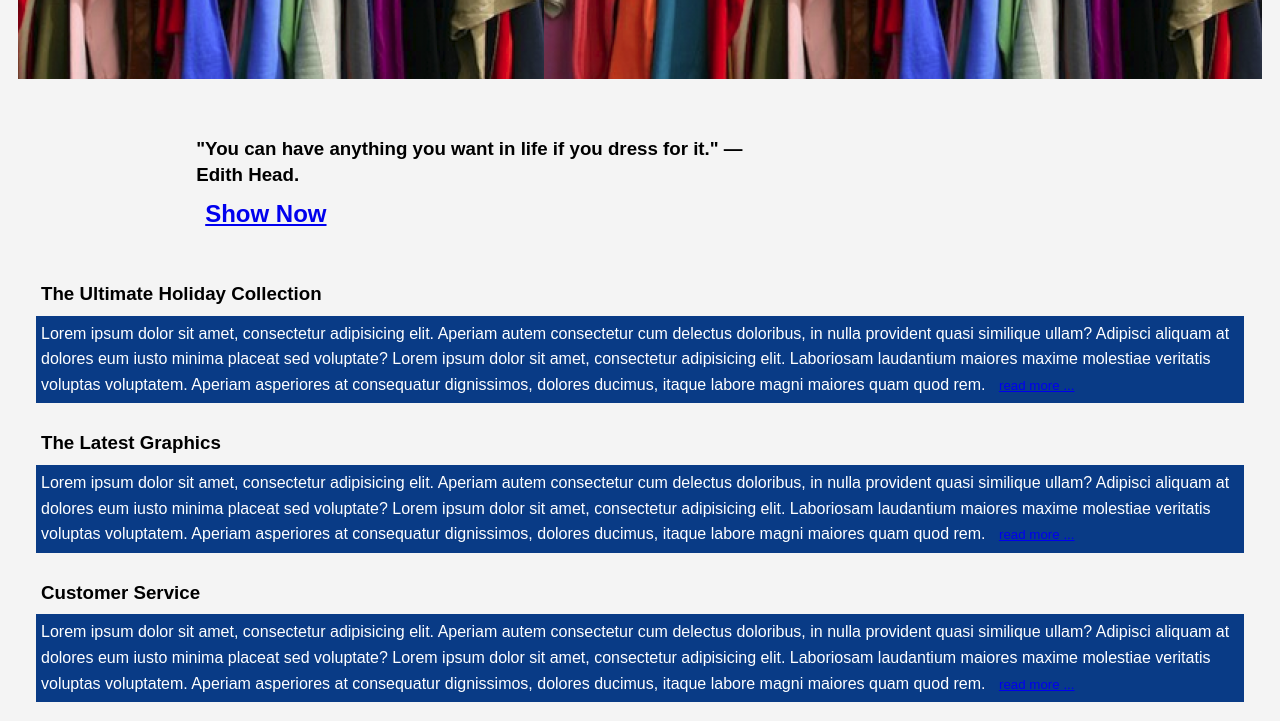
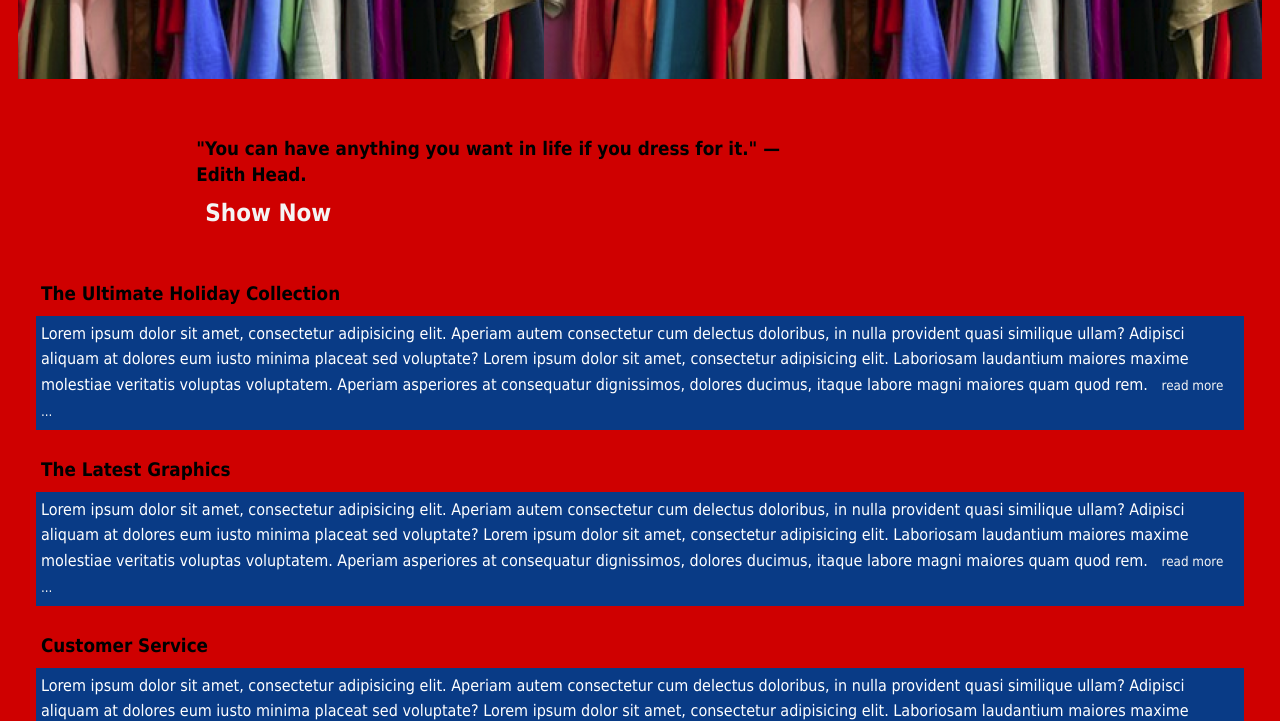
Before and after one commit to touvuevang90/touvuevang90.github.io, a plain HTML site: page index.html in a window 1280 px wide. Shown: the part 354-1075 px from the top of the page. Drawn offline with Linux system fonts and the light colour scheme.

Commit message:
Updating style.css

```diff
--- a/css/style.css
+++ b/css/style.css
@@ -1,6 +1,14 @@
 h1{
-    color: #000;
+    color: rgb(0, 0, 0)
 }
+
+
+a {
+    /* remove underline on hyperlinks */
+    text-decoration: none;
+    color: #f4f4f4;
+}
+
 
 html, body, header, main, section, article, footer, div, a, ul, li, h1, h2, h3, p {
     /* simple reset - resets browser's default styling */
@@ -11,9 +19,9 @@ html, body, header, main, section, article, footer, div, a, ul, li, h1, h2, h3,
 }
 
 body{
-    background-color:#f4f4f4;
+    background-color:#cf0000;
     color:555;
-    font-family: Arial, Helvetica, sans-serif;
+    font-family: Tahoma, Helvetica, sans-serif;
     font-size: 16px;
     line-height:1.6em;
     margin:0;
@@ -32,6 +40,7 @@ body{
     width:80%;
     margin:auto;
     overflow:hidden;
+
 }
 
 #main-header{
```
